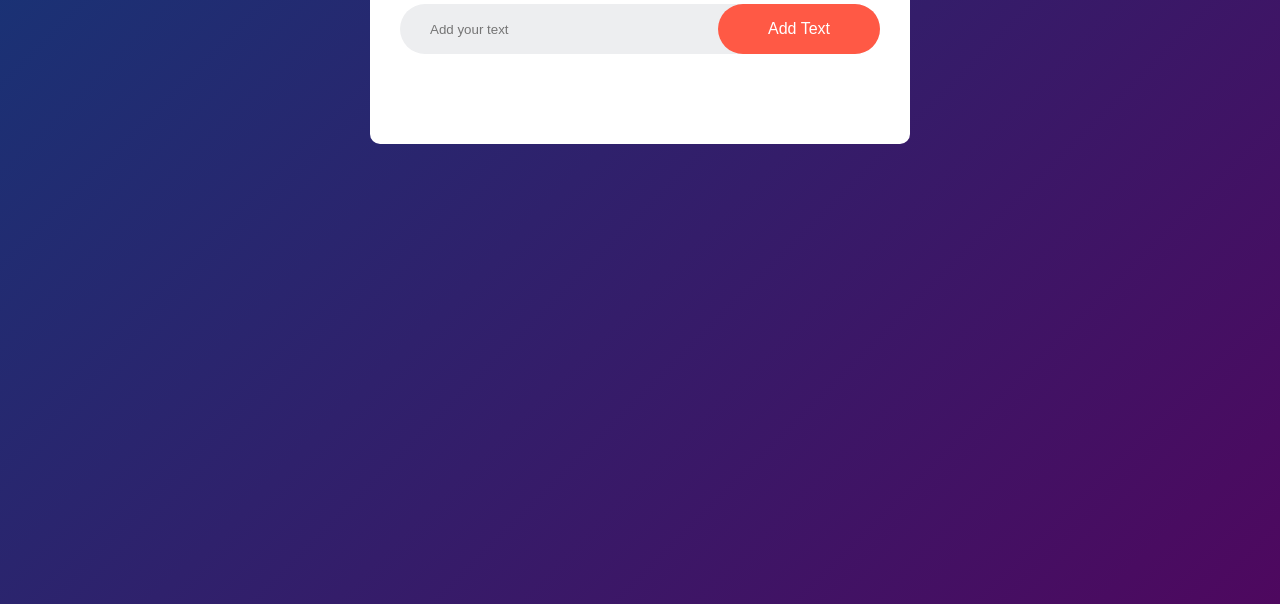
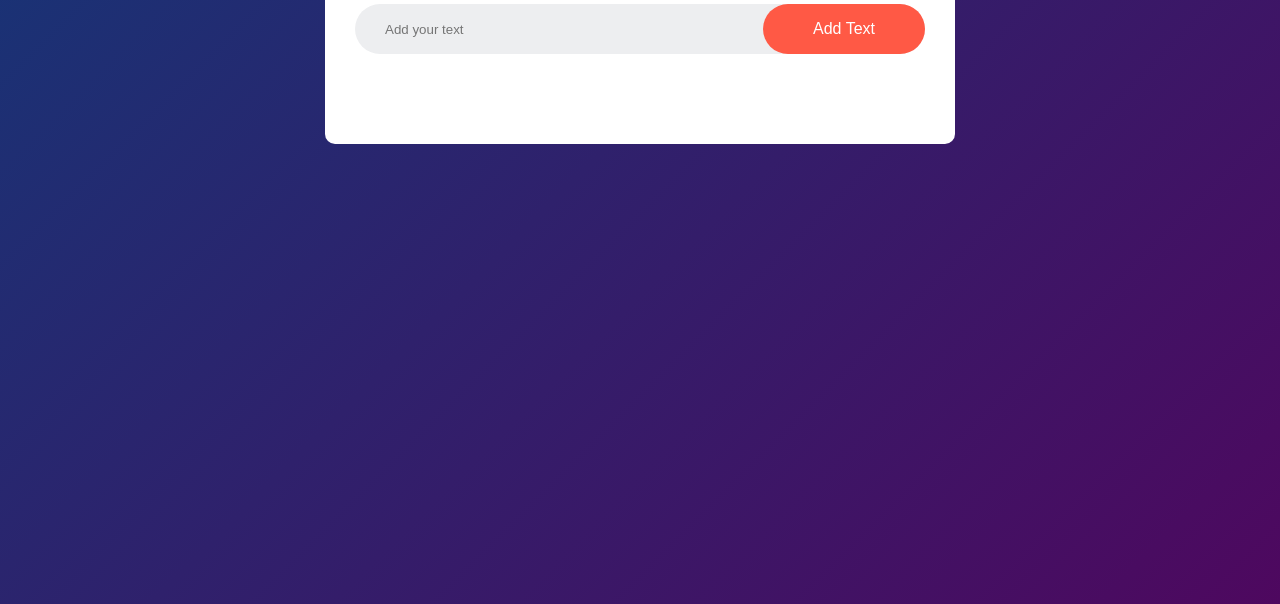
Before and after one commit to 90splayer/what-to-do, a plain HTML site: page index.html in a window 1280 px wide. Shown: the part 196-800 px from the top of the page. Drawn offline with Linux system fonts and the light colour scheme.

Commit message:
Third commit

```diff
--- a/style.css
+++ b/style.css
@@ -14,7 +14,7 @@
 
 .todo{
     width: 100%;
-    max-width: 540px;
+    max-width: 50%;
     min-width: 340px;
     background: #fff;
     margin: 100px auto 20px;
```
